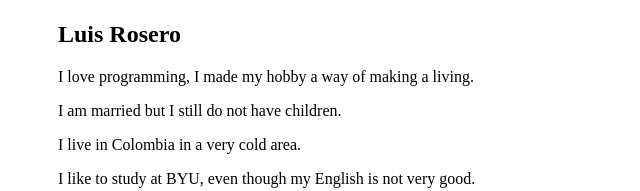
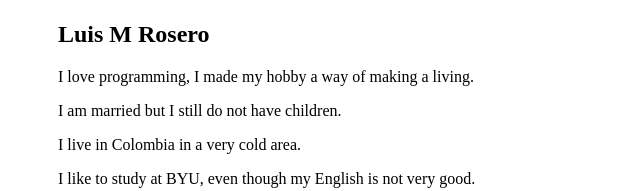
Before and after one commit to luismrosero/wdd130, a plain HTML site: page aboutme/index.html in a window 1280 px wide. Shown: the part 340-531 px from the top of the page, 0-640 px from the left. Drawn offline with Linux system fonts and the light colour scheme.

Commit message:
first commit from mac

```diff
--- a/aboutme/index.html
+++ b/aboutme/index.html
@@ -9,7 +9,7 @@
     <body style="padding: 50px;" >
         <h1>About Me</h1>
         <img src="images/yo.png"  width="200" alt="Luis Rosero" />
-        <h2>Luis Rosero</h2>
+        <h2>Luis M Rosero</h2>
         <p>I love programming, I made my hobby a way of making a living.</p>
         <p>
             I am married but I still do not have children. </p>
```
